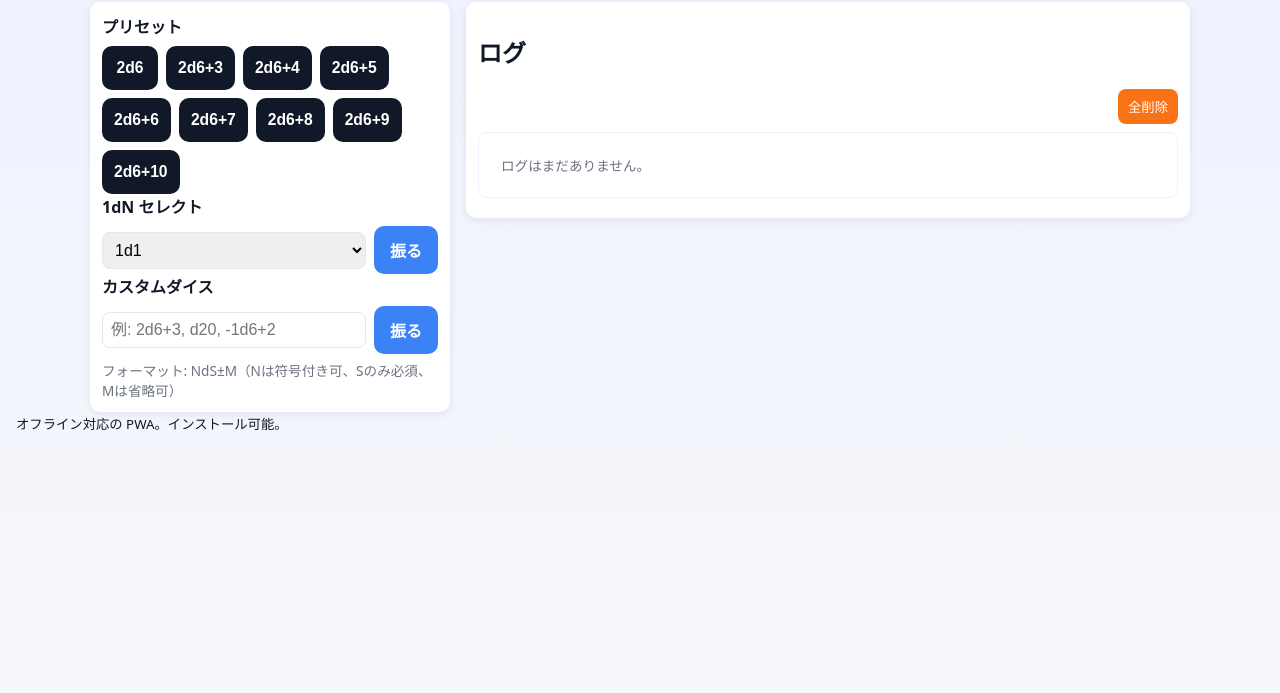
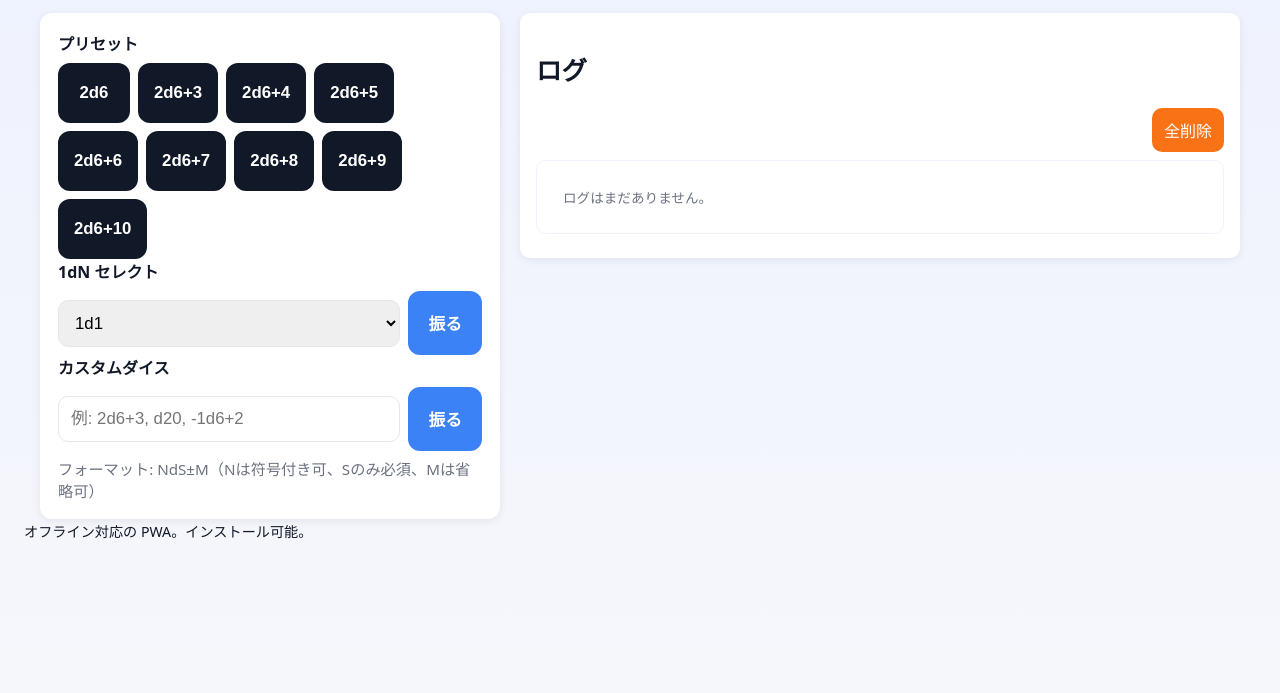
Before and after one commit to SHUU-123/dice2, a plain HTML site: page index.html in a window 1280 px wide. Shown: the part 107-800 px from the top of the page. Drawn offline with Linux system fonts and the light colour scheme.

Commit message:
Update styles.css
Refactor button styles for better responsiveness and usability on mobile devices and iPad Pro.

```diff
--- a/styles.css
+++ b/styles.css
@@ -16,6 +16,7 @@ body{
   background:linear-gradient(180deg,#eef2ff 0%,var(--bg) 100%);
   color:#111827;
   padding:16px;
+  font-size:16px;
 }
 
 header{
@@ -47,49 +48,24 @@ main{
   flex-wrap:wrap;
   gap:8px;
 }
-/* プリセットボタンを押しやすく（タップターゲット >= 44-48px） */
+/* デフォルト: プリセットボタンを押しやすく（一般的なサイズ） */
 .grid button{
-  background:#111827;
-  color:#fff;
-  border:none;
-  padding:12px 14px;
-  border-radius:10px;
-  cursor:pointer;
-  font-weight:700;
-  font-size:1rem;
-  min-height:48px;
-  min-width:64px;
-  display:inline-flex;
-  align-items:center;
-  justify-content:center;
-  touch-action:manipulation;
+  background:#111827;color:#fff;border:none;padding:12px 14px;border-radius:10px;cursor:pointer;
+  font-weight:700;font-size:1rem;min-height:48px;min-width:64px;
+  display:inline-flex;align-items:center;justify-content:center;touch-action:manipulation;
 }
 
-/* small クラスも実用的なサイズに調整 */
-.grid button.small{
-  padding:10px 12px;
-  font-size:0.98rem;
-  min-height:44px;
-  min-width:56px;
-}
+/* small クラスの調整 */
+.grid button.small{padding:10px 12px;font-size:0.98rem;min-height:44px;min-width:56px}
 
 .row{display:flex;gap:8px;align-items:center}
-/* セレクトやカスタムの「振る」ボタンを大きく */
 .row input, .row select{
   padding:8px;border-radius:8px;border:1px solid #e5e7eb;flex:1;
   font-size:1rem;
 }
 .row button{
-  background:var(--accent);
-  border:none;
-  color:#fff;
-  padding:12px 16px;
-  border-radius:10px;
-  cursor:pointer;
-  font-weight:800;
-  font-size:1rem;
-  min-height:48px;
-  touch-action:manipulation;
+  background:var(--accent);border:none;color:#fff;padding:12px 16px;border-radius:10px;cursor:pointer;font-weight:800;
+  font-size:1rem;min-height:48px;touch-action:manipulation;
 }
 
 .hint{color:var(--muted);font-size:0.85rem;margin-top:6px}
@@ -123,10 +99,68 @@ main{
 .delete-btn{background:transparent;border:1px solid #efefef;padding:6px 8px;border-radius:8px;cursor:pointer;color:var(--muted)}
 .small-text{font-size:0.85rem;color:var(--muted)}
 
+/* 既存モバイル対応を維持 */
 @media (max-width:920px){
   main{grid-template-columns:1fr; padding-bottom:40px}
   .log-meta{display:block;text-align:left;margin-top:6px}
-  /* モバイルではさらに横幅を取りやすくする */
-  .grid button, .grid button.small{ min-width:72px; }
-  .row button{ flex-shrink:0; }
 }
+
+/* iPad Pro 10.5 (横向き) 向けの拡大スタイル
+   - 横向きで幅が十分にある場合に適用（およそ 10.5" iPad の CSS px 幅を想定） */
+@media (min-width:1100px) and (orientation: landscape) {
+  body{
+    padding:24px;
+    font-size:17px; /* 全体的に微増して読みやすく */
+  }
+
+  main{
+    grid-template-columns: 460px 1fr; /* 左サイドを広げる */
+    max-width:1200px;
+    gap:20px;
+  }
+
+  .controls{
+    padding:18px;
+    border-radius:12px;
+  }
+
+  /* プリセットボタンをさらに大きくしてタップしやすく */
+  .grid button{
+    padding:16px 18px;
+    border-radius:12px;
+    font-size:1.1rem;
+    font-weight:800;
+    min-height:64px;
+    min-width:80px;
+  }
+  .grid button.small{
+    padding:14px 16px;
+    font-size:1.05rem;
+    min-height:60px;
+    min-width:72px;
+  }
+
+  .row input, .row select{
+    padding:12px;
+    font-size:1.05rem;
+    border-radius:10px;
+  }
+  .row button{
+    padding:14px 20px;
+    border-radius:12px;
+    font-size:1.05rem;
+    min-height:64px;
+  }
+
+  .hint{font-size:0.95rem}
+
+  .log-section{padding:16px}
+
+  .log-item{padding:14px;border-radius:10px}
+  .roll-pill{padding:8px 10px;font-size:1rem}
+  .badge{padding:6px 10px;font-size:0.95rem}
+  .log-meta{min-width:260px;font-size:0.98rem}
+
+  #clear-all{padding:10px 12px;font-size:1rem;border-radius:10px}
+  .delete-btn{padding:8px 10px;border-radius:10px}
+}
```
